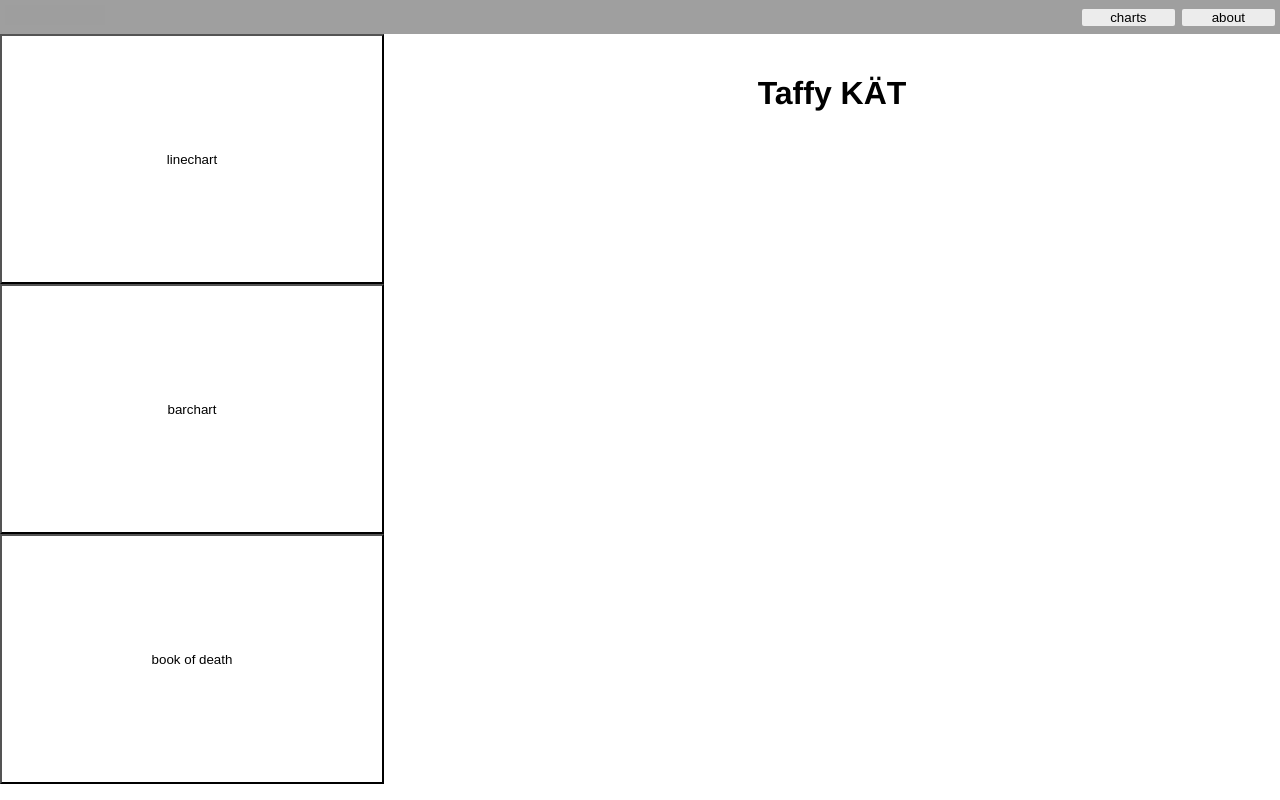
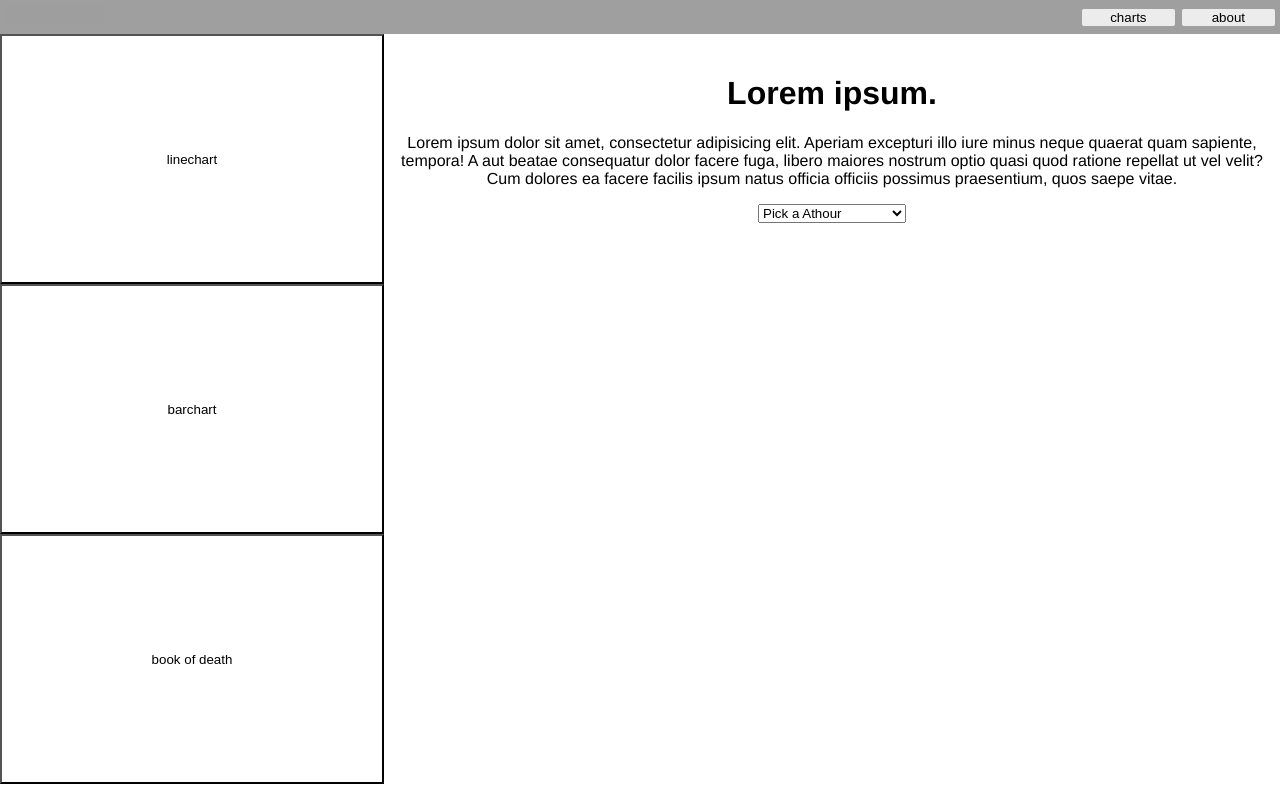
Before and after one commit to Rasber23/operation-ux, a Vue app: page /#/charts/bookofdeath in a window 1280 px wide. Built offline with nearby package versions, Linux system fonts and the light colour scheme; grey boxes are pictures that could not be loaded.

Commit message:
feat Added Func minTodeath and If athour survie

```diff
--- a/src/components/BarChart.vue
+++ b/src/components/BarChart.vue
@@ -1,4 +1,10 @@
 <template>
+  <div class="bigCon">
+    <div class="con">
+      <div>
+    <h1>Lorem ipsum.</h1>
+    <p>Lorem ipsum dolor sit amet, consectetur adipisicing elit. Aperiam excepturi illo iure minus neque quaerat quam sapiente, tempora! A aut beatae consequatur dolor facere fuga, libero maiores nostrum optio quasi quod ratione repellat ut vel velit? Cum dolores ea facere facilis ipsum natus officia officiis possimus praesentium, quos saepe vitae.</p>
+      </div>
       <div>
         <select v-model="selected" @change="clicked">
         <option  :value="selected">{{selected}}</option>
@@ -10,9 +16,11 @@
         <option>1970</option>
         <option>1960</option>
         <option>1500</option>
-    </select
-    ><br />
+      </select><br>
       <apexchart width="550" :options="chartOptions" :series="series"></apexchart>
+      </div>
+    </div>
+
   </div>
 </template>
 
@@ -83,9 +91,6 @@ export default {
   },
   methods: {
     async loadApi(subject) {
-      console.log(subject)
-
-
       const apiResp = await fetch(`https://openlibrary.org/subjects/${subject}.json?published_in=${this.selected}`)
       const apiData = await apiResp.json()
       console.log(await apiData.work_count)
@@ -129,4 +134,20 @@ export default {
   },
 }
 </script>
-<style scoped></style>
+<style scoped>
+p{
+  color: black;
+}
+h1{
+  color:black;
+}
+.con{
+  display: flex;
+  flex-direction: row;
+}
+
+.bigCon{
+  padding-top: 10em;
+
+}
+</style>
--- a/src/components/BookOfDeath.vue
+++ b/src/components/BookOfDeath.vue
@@ -1,5 +1,30 @@
 <template>
-  <h1>Taffy KÄT</h1>
+  <div class="bigCon">
+    <div class="con">
+      <div>
+        <h1>Lorem ipsum.</h1>
+        <p>Lorem ipsum dolor sit amet, consectetur adipisicing elit. Aperiam excepturi illo iure minus neque quaerat quam sapiente, tempora! A aut beatae consequatur dolor facere fuga, libero maiores nostrum optio quasi quod ratione repellat ut vel velit? Cum dolores ea facere facilis ipsum natus officia officiis possimus praesentium, quos saepe vitae.</p>
+      </div>
+      <div>
+        <select v-model="selected" @change="clicked">
+          <option  :value="selected">{{selected}}</option>
+          <option>Gustave Flaubert</option>
+          <option>Leo Tolstoy</option>
+          <option>William Shakespeare</option>
+          <option>James Joyce</option>
+          <option>Fyodor Dostoevsky</option>
+          <option>William Faulkner</option>
+          <option>Charles Dickens</option>
+          <option>Anton Checkhov</option>
+        </select><br>
+      </div>
+      <div v-show="first" id="result">
+      <img v-if="show" src="http://placekitten.com/400/400" alt="">
+      <img v-else src="http://placekitten.com/300/300" alt="">
+      </div>
+    </div>
+
+  </div>
 </template>
 
 <script>
@@ -9,16 +34,61 @@ export default {
 
   data(){
     return{
-    isAlive: true
+
+      numberOfPublications:0,
+      isAlive: true,
+      selected:"Pick a Athour",
+      show: true,
+      first: false
     }
   },
-  methods:{
-    getData(){
-    //fetch APi//retunera NUMfound
+  methods: {
+    clicked() {
+      this.getData()
     },
-    calculateDeath(){
-      //numfound*Något > NÅGot
-      //this.isAlive= truefalse
+
+    async getData() {
+      const apiResp = await fetch(`http://openlibrary.org/search.json?author=${this.selected}`)
+      const apiData = await apiResp.json()
+
+      this.calculateDeath(apiData.numFound)
+    },
+    calculateDeath(numberOfpublications) {
+      console.log(numberOfpublications)
+      const averageWeight = 0.7;
+      const totalWeight = numberOfpublications * averageWeight
+      console.log(totalWeight)
+      if (totalWeight < 500) {
+        this.timeLeft(totalWeight)
+        console.log("SURVIE!")
+        this.show=true
+        this.first=true
+      } else {
+        console.log("verry Mutch dead")
+        this.show=false
+        this.first=true
+      }
+    },
+    timeLeft(totalWeight) {
+      const magicNumber= 180;
+
+      const relation= magicNumber/totalWeight;
+
+      const timeLeft= relation*30
+      const minLeft= timeLeft.toFixed(0)
+      const secleft= ((minLeft-timeLeft)*60).toFixed(0)
+      console.log("minLeft: ",minLeft ,"SecLeft: ",secleft)
+
+      console.log("Would tie after ",timeLeft,"min")
+
+
+
+
+
+    //  });
+
+      //700 pounds 320 150
+
     }
   }
 }
@@ -28,4 +98,7 @@ export default {
 h1{
   color:black;
 }
+p{
+  color:black;
+}
 </style>
```
Lines whose indentation alone changed are shown as unchanged.
